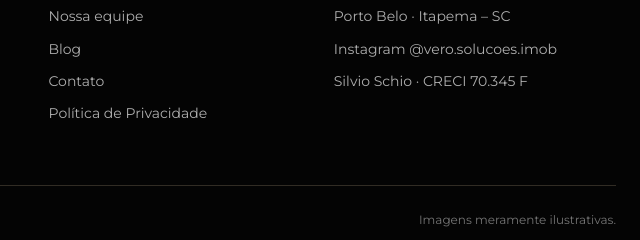
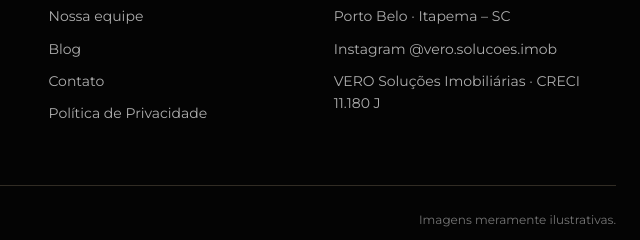
Before and after one commit to silvioschio/projetositevero, an Astro site: page / in a window 1280 px wide. Shown: the part 8514-8754 px from the top of the page, 640-1280 px from the left. Built offline with nearby package versions, Linux system fonts and the light colour scheme; Astro itself is replaced by a stand-in of ours.

Commit message:
Rodapé: CRECI da imobiliária (11.180 J)
Co-Authored-By: Claude Opus 5.5 <noreply@anthropic.com>

```diff
--- a/src/components/Footer.astro
+++ b/src/components/Footer.astro
@@ -37,7 +37,7 @@ const ano = new Date().getFullYear();
         <li><a href="mailto:verosolucoesimobiliarias@gmail.com">verosolucoesimobiliarias@gmail.com</a></li>
         <li>Porto Belo · Itapema – SC</li>
         <li><a href="https://www.instagram.com/vero.solucoes.imob/" target="_blank" rel="noopener">Instagram @vero.solucoes.imob</a></li>
-        <li>Silvio Schio · CRECI 70.345 F</li>
+        <li>VERO Soluções Imobiliárias · CRECI 11.180 J</li>
       </ul>
     </div>
   </div>
```
